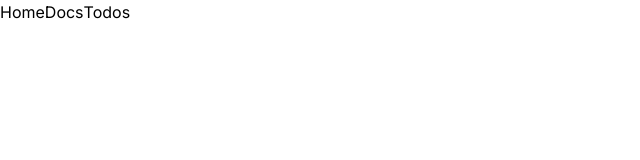
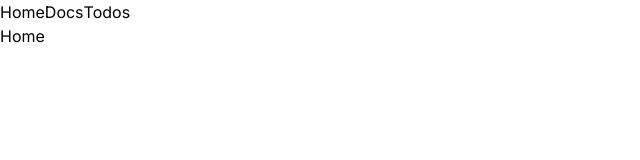
Before and after one commit to andresolive/next-13, a Next.js app: page / in a window 1280 px wide. Shown: the top 160 px of the page, without its empty margins (0-640 px from the left). Built offline with nearby package versions, Linux system fonts and the light colour scheme.

Commit message:
fix home page

```diff
--- a/app/page.tsx
+++ b/app/page.tsx
@@ -1,15 +1,5 @@
-import NewTodoForm from '@/app/components/NewTodoForm';
-
-const getData = async () => {
-  await new Promise((res) => setTimeout(() => res(0), 2000));
-  return { data: [1, 2, 3] };
-};
-
 const Home = async () => {
-  const data = await getData();
-  console.log(data);
-
-  return <NewTodoForm />;
+  return <div>Home</div>;
 };
 
 export default Home;
```
